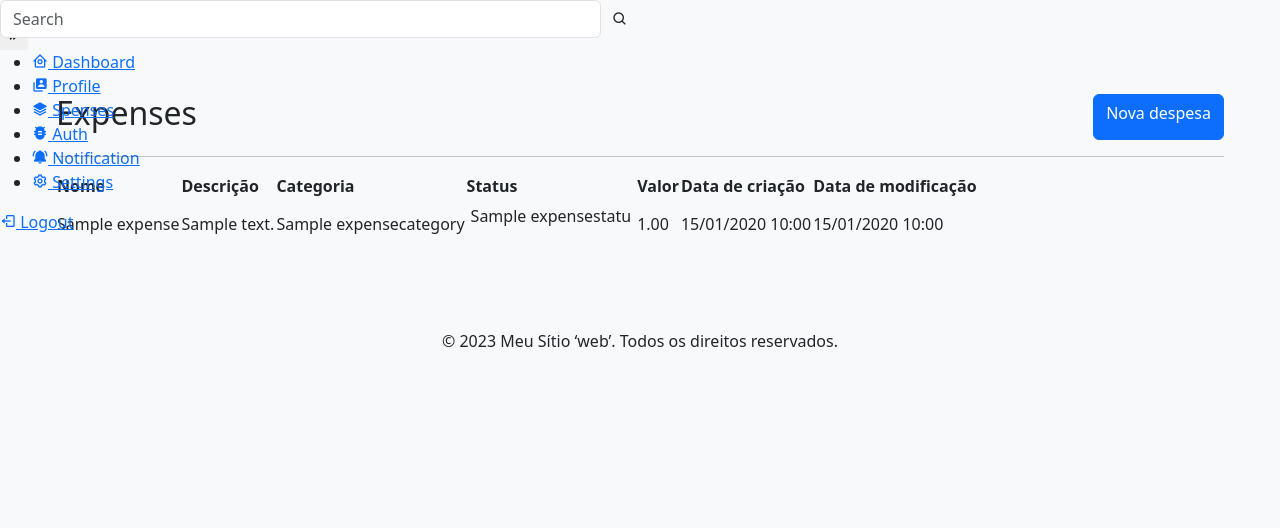
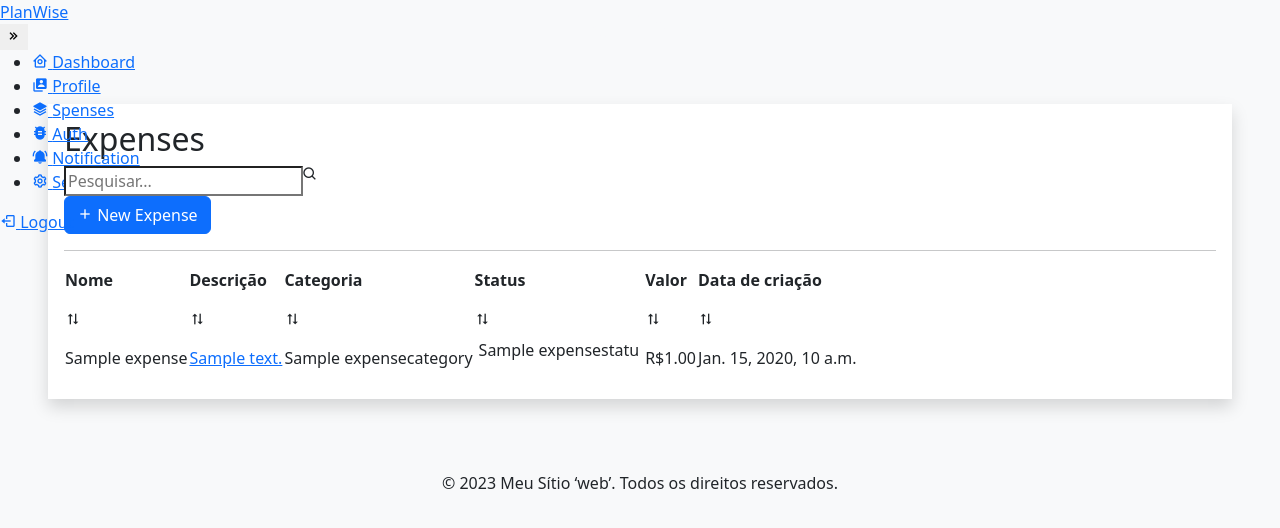
Before and after one commit to vinicius-rebelatto/plan-wise, a Django app: template apps/dashboard/templates/expenses.html in a window 1280 px wide. Shown: the top 528 px of the page. Run offline with Django 5.2, Linux system fonts and the light colour scheme; the template is opened without the code that fills it: values that come from a table or form of the project are taken from there, others are empty; tables that the repository leaves empty hold one stand-in row (values such as "Sample post"); some libraries are stand-ins or nearby versions.

Commit message:
New: Expenses View Model

```diff
--- a/apps/accounts/models.py
+++ b/apps/accounts/models.py
@@ -1,4 +1,4 @@
-# accounts/models.py
+# apps/accounts/models.py
 
 from django.db import models
 from django.contrib.auth.models import AbstractUser
--- a/apps/dashboard/models.py
+++ b/apps/dashboard/models.py
@@ -1,5 +1,9 @@
 #apps/dashboard/models.py
 from django.db import models
+from django.utils.functional import SimpleLazyObject
+
+from apps.accounts.models import Account
+
 
 # Create your models here.
 class ExpenseCategory(models.Model):
@@ -23,5 +27,10 @@
     created_at = models.DateTimeField(auto_now_add=True)
     updated_at = models.DateTimeField(auto_now=True)
 
+    def save(self, *args, **kwargs):
+        if isinstance(self.account, SimpleLazyObject):
+            self.account = Account.objects.get(pk=self.account.pk)
+        super().save(*args, **kwargs)
+
     def __str__(self):
         return self.name
--- a/apps/dashboard/templates/expenses.html
+++ b/apps/dashboard/templates/expenses.html
@@ -1,15 +1,71 @@
 <!--apps/dashboard/templates/expenses.html-->
 {% extends 'base.html' %}
+
+{% load static %}
 
 {% block title %}Spenses{% endblock %}
 
 
 {% block content %}
 
-    <div class="p-2">
-        <div class="d-flex justify-content-between">
+    <div class="p-3 shadow bg-white">
+        <div class="table__header">
             <h2>Expenses</h2>
-            <a href="#" class="btn btn-primary bg-quaternary-color">Nova despesa</a>
+
+            <div class="input-group bg-secondary-color">
+                <input type="search" placeholder="Pesquisar...">
+                <i class="bx bx-search"></i>
+            </div>
+            <!-- Button trigger modal -->
+            <button type="button" class="btn btn-primary" data-bs-toggle="modal" data-bs-target="#staticBackdrop">
+              <i class='bx bx-plus'></i>
+              <span>New Expense</span>
+            </button>
+
+            <!-- Modal -->
+            <div class="modal fade" id="staticBackdrop" data-bs-backdrop="static" tabindex="-1" aria-labelledby="staticBackdropLabel" aria-hidden="true">
+              <div class="modal-dialog modal-dialog-centered">
+                <div class="modal-content">
+                  <div class="modal-header">
+                    <h1 class="modal-title fs-5" id="staticBackdropLabel">New Expense</h1>
+                    <button type="button" class="btn-close" data-bs-dismiss="modal" aria-label="Close"></button>
+                  </div>
+                  <div class="modal-body">
+                    <!-- Formulário para adicionar nova despesa -->
+                    <form method="POST">
+                      {% csrf_token %}
+                      <div class="mb-3">
+                        <label for="name" class="form-label">Nome</label>
+                        <input type="text" class="form-control" id="name" name="name" required>
+                      </div>
+                      <div class="mb-3">
+                        <label for="description" class="form-label">Descrição</label>
+                        <textarea class="form-control" id="description" name="description" rows="3"></textarea>
+                      </div>
+                      <div class="mb-3">
+                        <label for="category" class="form-label">Categoria</label>
+                        <select class="form-select" id="category" name="category" required>
+                          <option value="" disabled selected>Selecione uma categoria</option>
+                          {% for category in categories %}
+                            <option value="{{ category.id }}">{{ category.name }}</option>
+                          {% endfor %}
+
+                        </select>
+                      </div>
+                      <div class="mb-3">
+                        <label for="value" class="form-label">Valor</label>
+                        <input type="number" class="form-control" id="value" name="value" step="0.01" required>
+                      </div>
+                      <div class="modal-footer">
+                        <button type="button" class="btn btn-secondary" data-bs-dismiss="modal">Cancelar</button>
+                        <button type="submit" class="btn btn-primary">Salvar</button>
+                      </div>
+                    </form>
+                  </div>
+                </div>
+              </div>
+            </div>
+
         </div>
 
         <hr>
@@ -18,26 +74,25 @@
             <table>
                 <thead>
                     <tr>
-                        <th scope="col">Nome</th>
-                        <th scope="col">Descrição</th>
-                        <th scope="col">Categoria</th>
-                        <th scope="col">Status</th>
-                        <th scope="col">Valor</th>
-                        <th scope="col">Data de criação</th>
-                        <th scope="col">Data de modificação</th>
+                        <th scope="col"><p>Nome</p> <span class="icon-arrow"><i class='bx bx-sort-alt-2'></i></span></th>
+                        <th scope="col"><p>Descrição</p> <span class="icon-arrow"><i class='bx bx-sort-alt-2'></i></span></th>
+                        <th scope="col"><p>Categoria</p> <span class="icon-arrow"><i class='bx bx-sort-alt-2'></i></span></th>
+                        <th scope="col"><p>Status</p> <span class="icon-arrow"><i class='bx bx-sort-alt-2'></i></span></th>
+                        <th scope="col"><p>Valor</p> <span class="icon-arrow"><i class='bx bx-sort-alt-2'></i></span></th>
+                        <th scope="col"><p>Data de criação</p> <span class="icon-arrow"><i class='bx bx-sort-alt-2'></i></span></th>
                     </tr>
                 </thead>
                 <tbody>
                     {% for expense in expenses %}
-                <tr>
+                        <tr>
                             <td>{{ expense.name }}</td>
-                            <td>{{ expense.description }}</td>
+                            <td><a href="http://localhost:8000/dashboard/expenses/{{ expense.id }}">{{ expense.description }}</a></td>
                             <td>{{ expense.category }}</td>
                             <td><p class="status p-1 rounded text-center {% if expense.status.name == 'Waiting for approval' %}text-bg-warning {% elif expense.status.name == 'Active' %}text-bg-success {% elif expense.status.name == 'Rejected' %}text-bg-danger {% elif expense.status.name == 'Closed' %} text-bg-secondary{% endif %}">{{ expense.status }}</p></td>
-                            <td>{{ expense.value|floatformat:2 }}</td>
-                            <td>{{ expense.created_at|date:"d/m/Y H:i" }}</td>
-                            <td>{{ expense.updated_at|date:"d/m/Y H:i" }}</td>
-                </tr>
+                            <td>R${{ expense.value|floatformat:2 }}</td>
+                            <td>{{ expense.created_at }}</td>
+                        </tr>
+
                     {% endfor %}
                 </tbody>
 
@@ -50,4 +105,5 @@
 {% endblock %}
 
 {% block scripts %}
+    <script src="{% static 'js/search_table.js' %}" defer></script>
 {% endblock %}
--- a/apps/dashboard/urls.py
+++ b/apps/dashboard/urls.py
@@ -5,4 +5,5 @@
 urlpatterns = [
     path('', views.home, name='home'),
     path('expenses/', views.all_expenses, name='expenses'),
+    path('expenses/<int:expense_id>/', views.expense_detail, name='expense_detail'),
 ]
--- a/templates/base.html
+++ b/templates/base.html
@@ -24,7 +24,7 @@
 <body class="bg-light">
   <div class="wrapper">
     <aside id="sidebar">
-        <div class="position-fixed">
+        <div class="position-fixed sidebar-fix">
             <div class="top-size">
                 <div class="sidebar-logo">
                     <a href="/dashboard">PlanWise</a>
@@ -47,7 +47,7 @@
                     </a>
                 </li>
                 <li class="sidebar-item">
-                    <a href="expenses/" class="sidebar-link">
+                    <a href="http://localhost:8000/dashboard/expenses/" class="sidebar-link">
                         <i class='bx bxs-layer'></i>
                         <span>Spenses</span>
                     </a>
@@ -89,19 +89,20 @@
 
     </aside>
       <main class="main">
-        <header class="top-size bg-quaternary-color">
+        <header class="top-size text-center bg-quaternary-color text-light d-flex justify-content-center align-items-center">
 
-            <div class="input-group rounded w-50">
+            <!--<div class="input-group rounded w-50">
               <input type="search" class="form-control rounded" placeholder="Search" aria-label="Search" aria-describedby="search-addon" />
               <span class="input-group-text border-0" id="search-addon">
                 <i class="bx bx-search"></i>
               </span>
-            </div>
+            </div>-->
+            <h1>PlanWise</h1>
         </header>
 
 
 
-        <div class="container-fluid p-5">
+        <div class="container-fluid p-5 bg-light">
             {% block content %}
             {% endblock %}
         </div>
```
Also changed, not shown: apps/dashboard/templates/expense_info.html (added, +20 -0 lines), apps/dashboard/views.py (+42 -3 lines), templates/view_item.html (added, +15 -0 lines).
